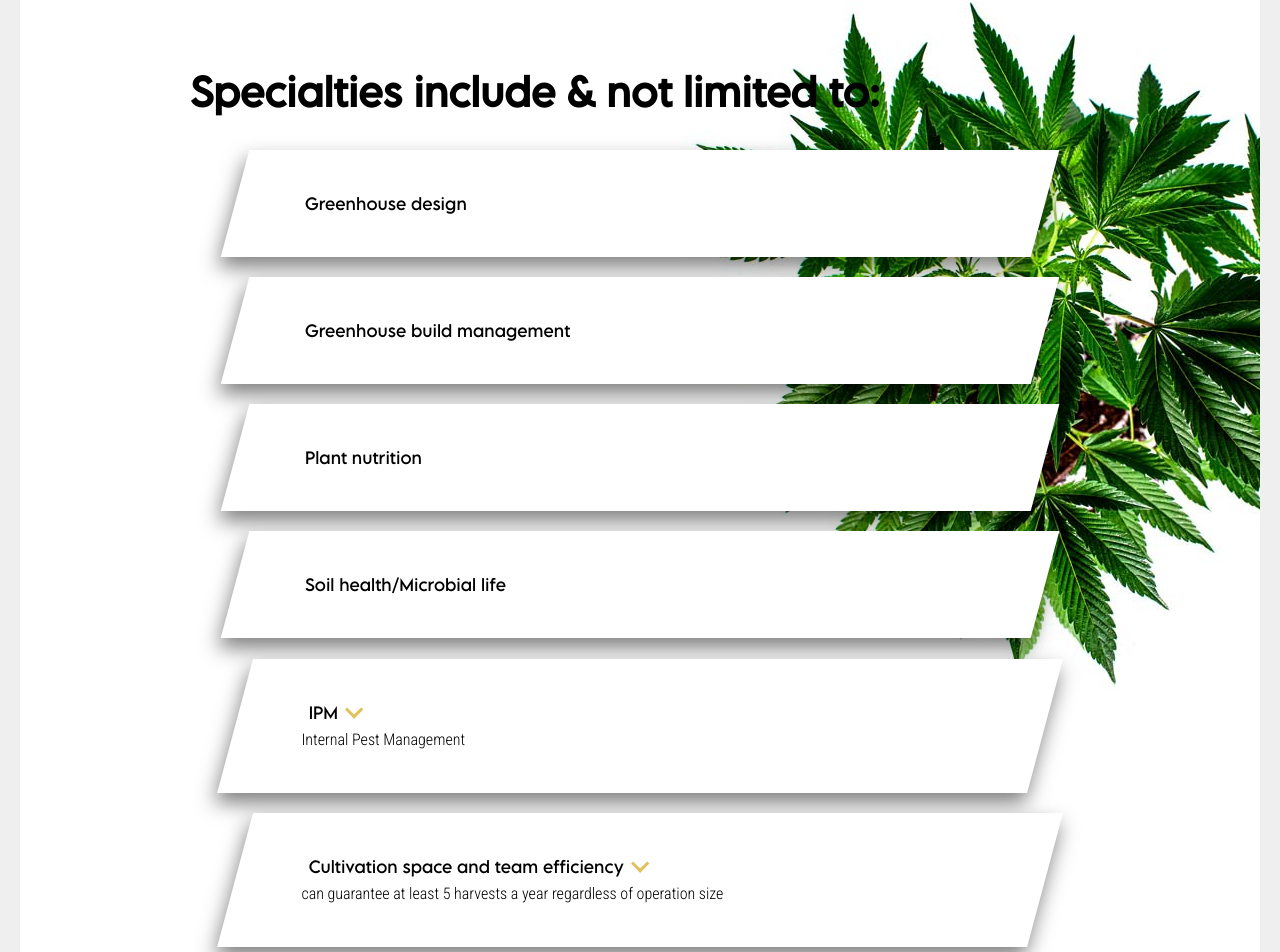
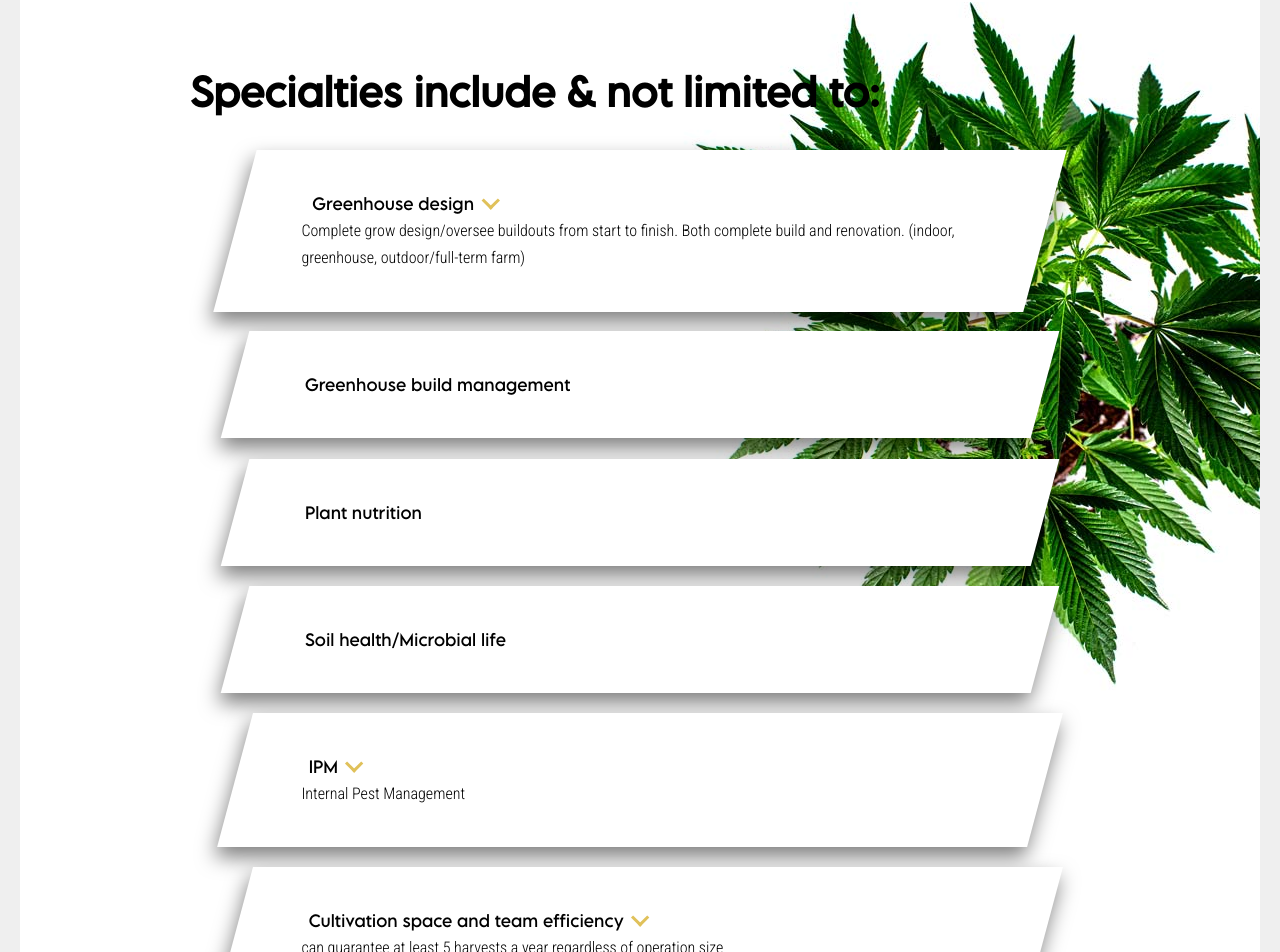
Before and after one commit to victoria-jones/sote-react-website, a React (Create React App) app: page /consultation in a window 1280 px wide. Shown: the part 1205-2157 px from the top of the page. Built offline with nearby package versions, Linux system fonts and the light colour scheme; a small style sheet from the web is missing.

Commit message:
consultation page
all the info on the drop down info box section is going to be changed/updated

```diff
--- a/src/pages/consultation.page.jsx
+++ b/src/pages/consultation.page.jsx
@@ -9,7 +9,8 @@ export default function Consultation () {
 
     // drop down list items to pass over to 'drop-down-list-infobox' population
     const item1 = {
-        'name': 'Greenhouse design'
+        'name': 'Greenhouse design',
+        'info': 'Complete grow design/oversee buildouts from start to finish. Both complete build and renovation. (indoor, greenhouse, outdoor/full-term farm)'
     };
     const item2 = {
         'name': 'Greenhouse build management'
```
